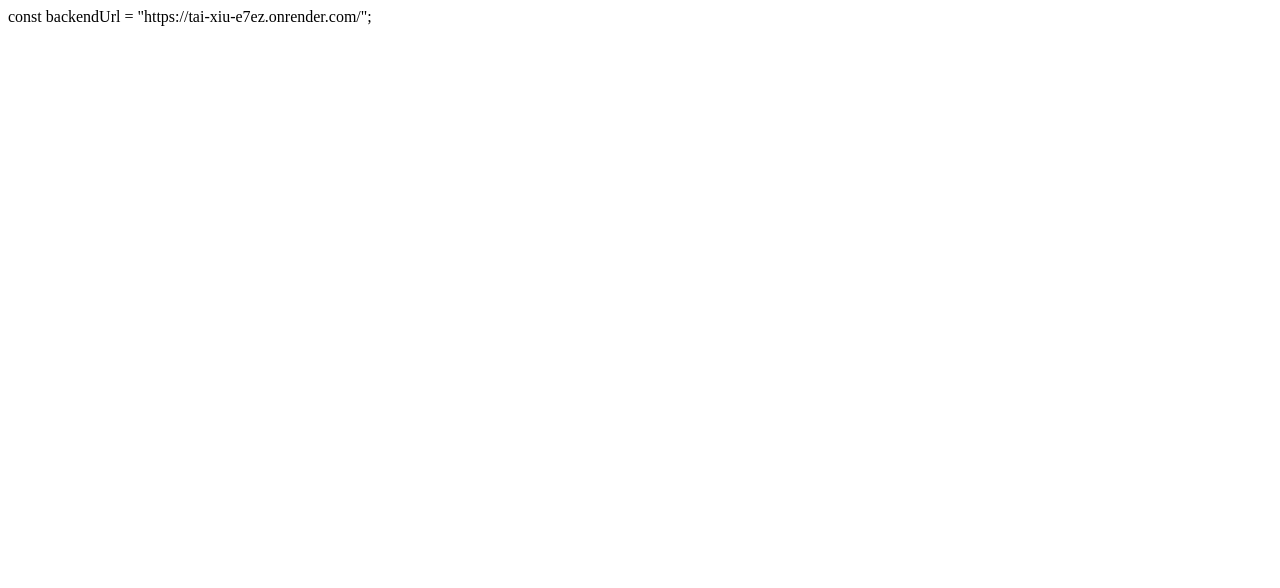
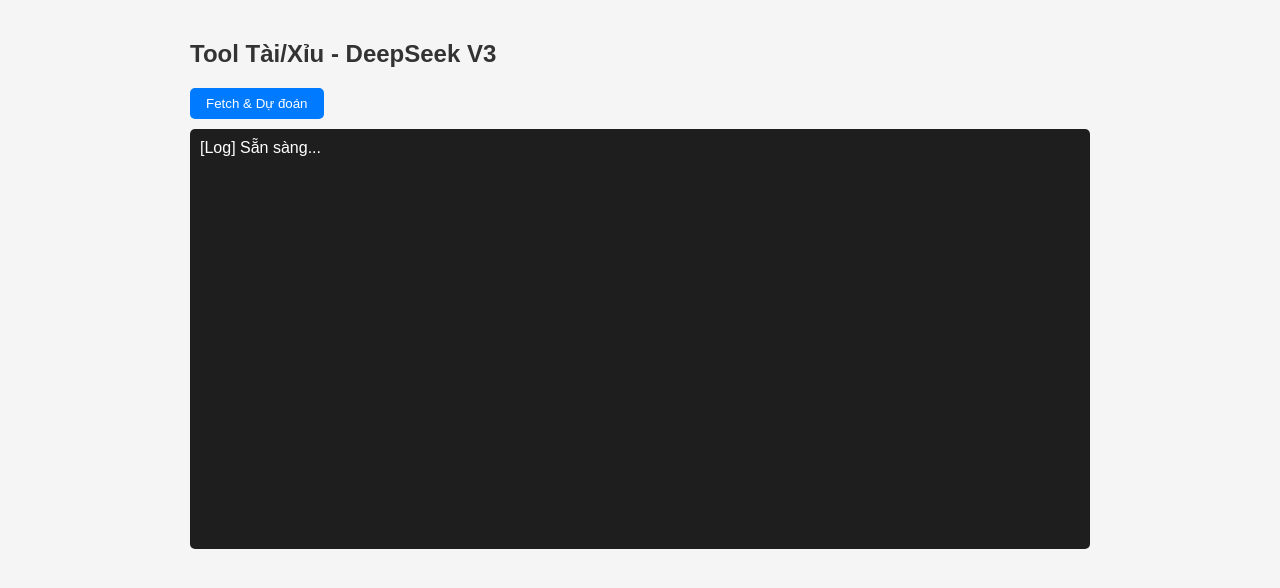
Before and after one commit to NQGamingVN/tai-xiu, a website: page public/index.html in a window 1280 px wide. Drawn offline with Linux system fonts and the light colour scheme.

Commit message:
Update index.html

```diff
--- a/public/index.html
+++ b/public/index.html
@@ -1 +1,68 @@
+<!DOCTYPE html>
+<html lang="vi">
+<head>
+  <meta charset="UTF-8">
+  <title>Tool Tài/Xỉu - DeepSeek V3</title>
+  <style>
+    body { font-family: Arial, sans-serif; max-width: 900px; margin: auto; padding: 20px; background: #f5f5f5; }
+    h2 { color: #333; }
+    button { padding: 8px 16px; margin-bottom: 10px; border: none; background: #007BFF; color: white; cursor: pointer; border-radius: 5px; }
+    button:hover { background: #0056b3; }
+    #log { background: #1e1e1e; color: #fff; padding: 10px; height: 400px; overflow-y: auto; white-space: pre-wrap; border-radius: 5px; }
+  </style>
+</head>
+<body>
+
+<h2>Tool Tài/Xỉu - DeepSeek V3</h2>
+<button onclick="runTool()">Fetch & Dự đoán</button>
+<div id="log">[Log] Sẵn sàng...</div>
+
+<script>
+const logDiv = document.getElementById("log");
+// Thay bằng URL backend Render của bạn
 const backendUrl = "https://tai-xiu-e7ez.onrender.com/";
+
+function log(msg) {
+  const time = new Date().toLocaleTimeString();
+  logDiv.textContent += `\n[${time}] ${msg}`;
+  logDiv.scrollTop = logDiv.scrollHeight;
+}
+
+async function runTool() {
+  log("Đang fetch dữ liệu Tài/Xỉu...");
+  try {
+    const response = await fetch('https://wtx.tele68.com/v1/tx/sessions?cp=R&cl=R&pf=web&at=82cc11c637dd83521a4f9339130600be&limit=105');
+    if(!response.ok) throw new Error("HTTP " + response.status);
+    const data = await response.json();
+    const list = data.list || [];
+    log(`Đã fetch ${list.length} phiên`);
+
+    // Chuyển tất cả Tài/Xỉu thành 0/1
+    const converted = list.map(item => item.resultTruyenThong === "TAI" ? 1 : 0);
+    log("Chuyển đổi thành 0/1 (tất cả phiên): " + converted.join(", "));
+
+    const prompt = `List kết quả gần nhất (0=Xỉu,1=Tài):\n[${converted.join(",")}]\n\nPhân tích pattern nội bộ, dự đoán phiên tiếp theo. Chỉ in 1 chữ: "Tài" hoặc "Xỉu".`;
+
+    log("Gửi dữ liệu tới backend DeepSeek V3...");
+
+    // Gọi backend Render
+    const gptResponse = await fetch(backendUrl, {
+      method: "POST",
+      headers: { "Content-Type": "application/json" },
+      body: JSON.stringify({ prompt })
+    });
+
+    if(!gptResponse.ok) throw new Error("Backend HTTP " + gptResponse.status);
+    const gptData = await gptResponse.json();
+
+    const output = gptData?.choices?.[0]?.text || "(Không nhận được kết quả)";
+    log(`Nhận dự đoán từ DeepSeek V3: ${output}`);
+
+  } catch(err) {
+    log("Lỗi: " + err.message);
+  }
+}
+</script>
+
+</body>
+</html>
```
